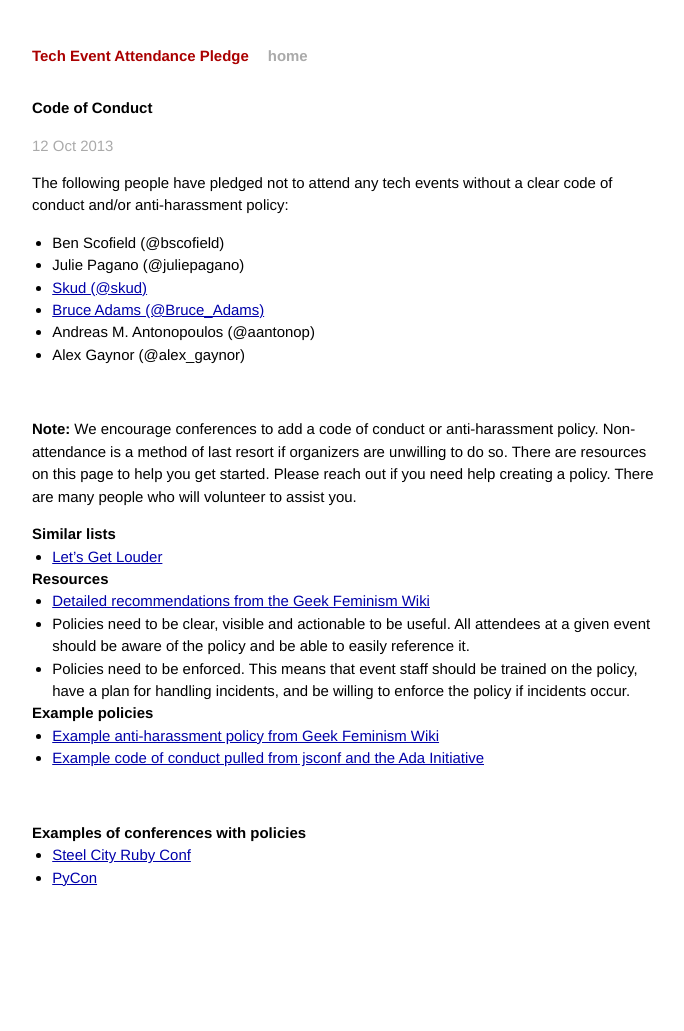
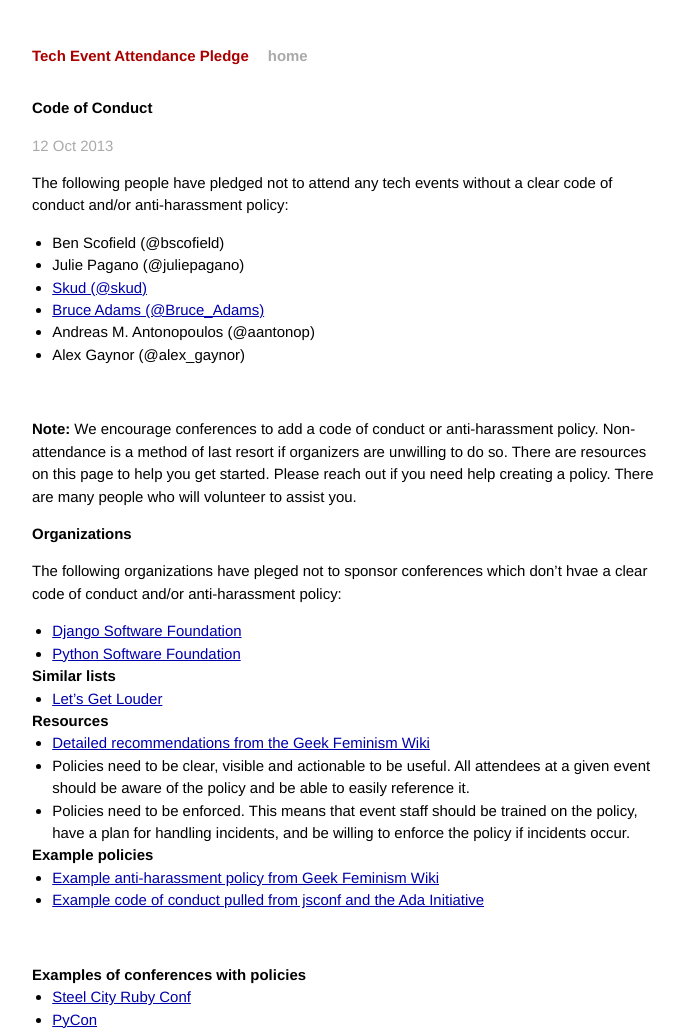
Before and after one commit to techtektek/tech-event-attendance-pledge.github.io, a Jekyll site: the page built from _posts/2013-10-12-code-of-conduct.markdown, in a window 1280 px wide. Shown: the whole page, without its empty margins (294-978 px from the left). Built offline with Jekyll 4.4.1, drawn with Linux system fonts in a browser that asks for light colours; Markdown is read by kramdown in place of the engine named in the settings; before the commit the page ends 945 px from its top, so only the background shows below that.

Commit message:
Added links to organizations which require a CoC to sponsor

```diff
--- a/_posts/2013-10-12-code-of-conduct.markdown
+++ b/_posts/2013-10-12-code-of-conduct.markdown
@@ -22,6 +22,14 @@ are unwilling to do so. There are resources on this page to help you
 get started. Please reach out if you need help creating a policy. There are many
 people who will volunteer to assist you.
 
+## Organizations
+
+The following organizations have pleged not to sponsor conferences which
+don't hvae a clear code of conduct and/or anti-harassment policy:
+
+* [Django Software Foundation](https://www.djangoproject.com/foundation/code-of-conduct/)
+* [Python Software Foundation](http://pyfound.blogspot.hu/2012/12/psf-moves-to-require-code-of-conduct.html)
+
 
 ## Similar lists
 
```
